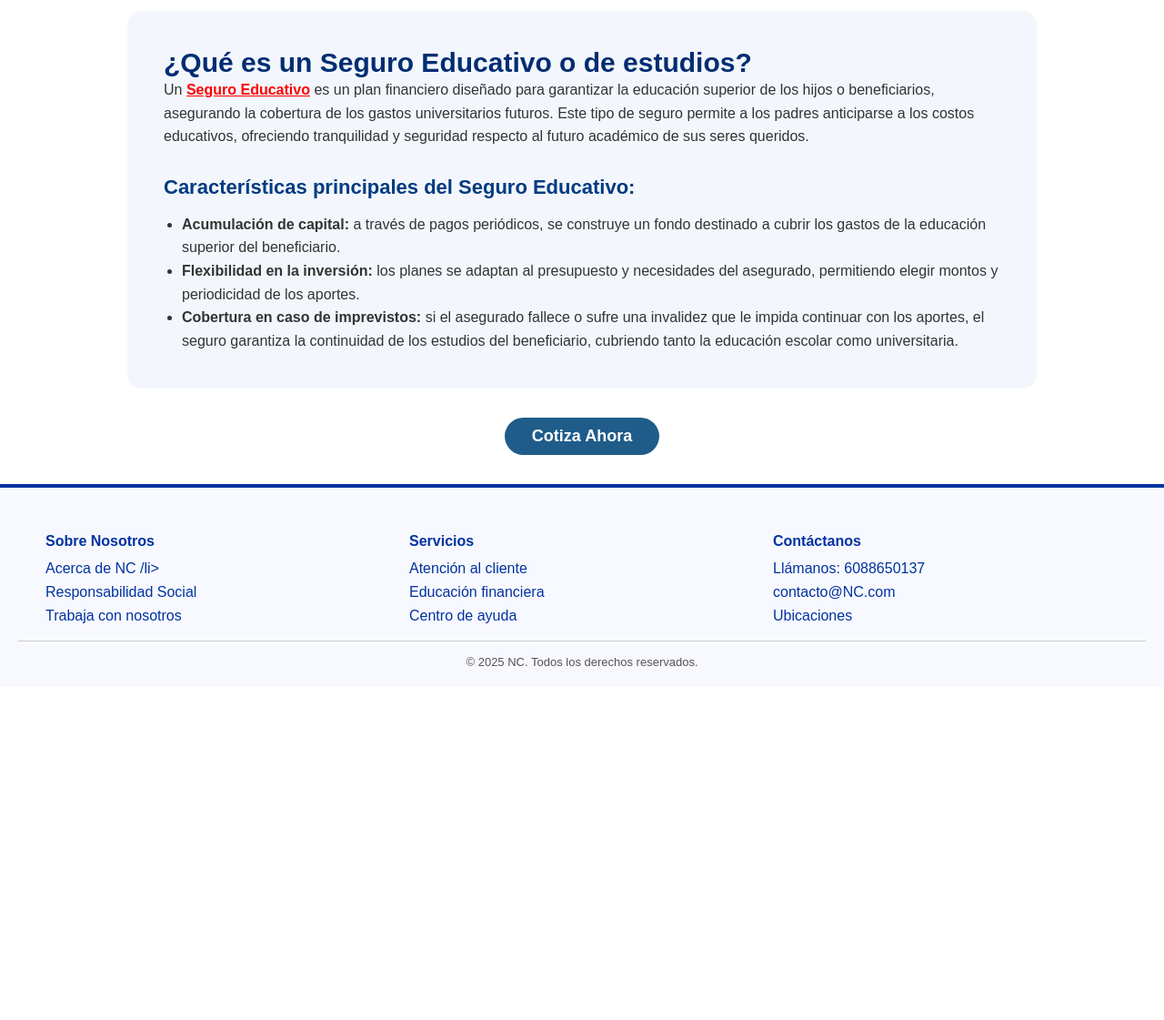
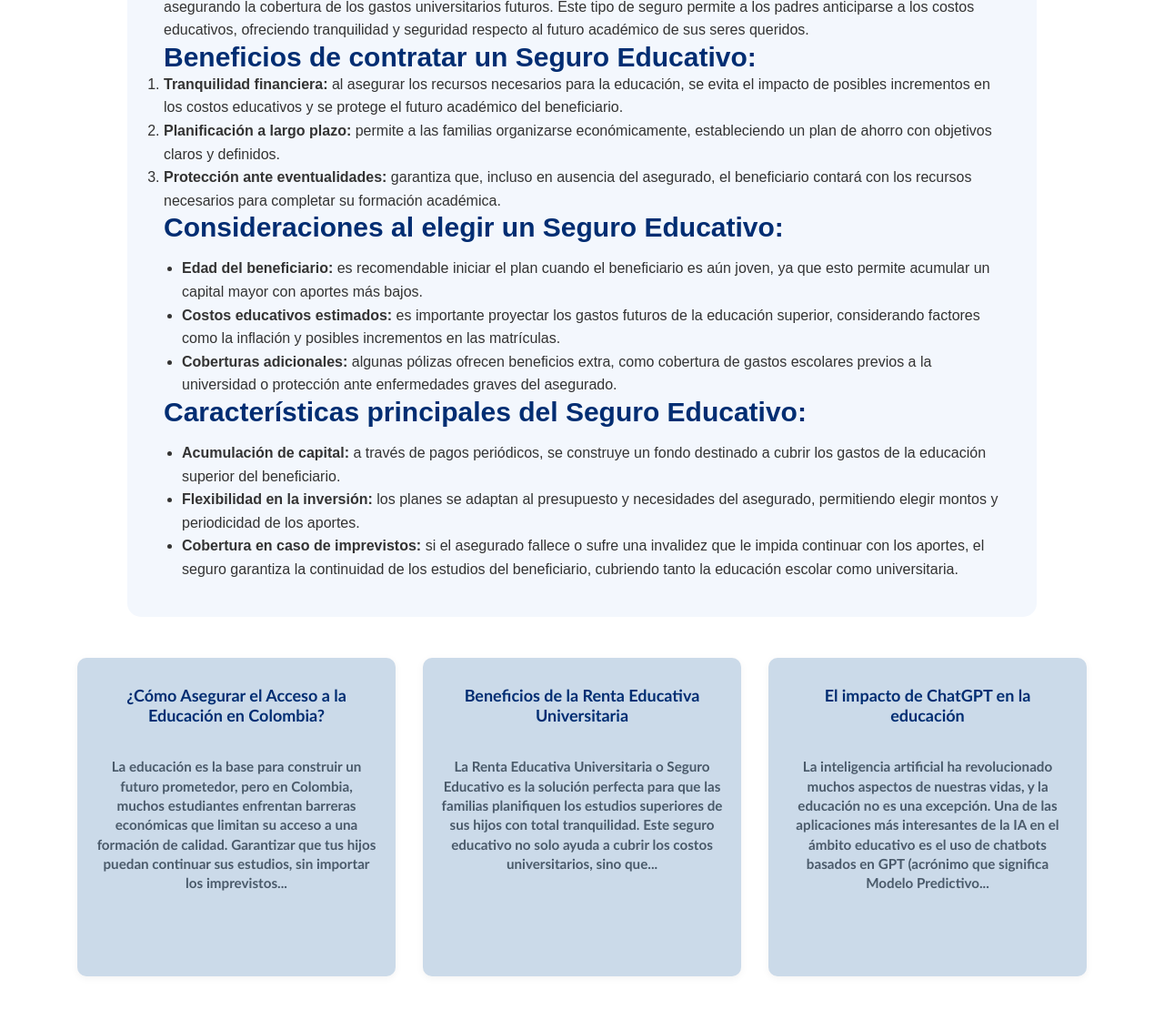
Before and after one commit to Maria200-cre/NC-seguros, a plain HTML site: page seguro_educacion.html in a window 1280 px wide. Shown: the part 841-1962 px from the top of the page at 91% size. Before the commit the page ends 1596 px from the top, so only its background shows below. Drawn offline with Linux system fonts and the light colour scheme.

Commit message:
corregi el espaciado de las tarjetas

```diff
--- a/seguro_educacion.css
+++ b/seguro_educacion.css
@@ -152,3 +152,42 @@ body {
       display: flex;
       gap: 15px;
     }
+
+  .cards-educacion {
+  display: flex;
+  justify-content: space-around;
+  gap: 20px;
+  padding: 40px;
+  max-width: 1200px;
+  margin: auto;
+  flex-wrap: wrap;
+}
+
+.card {
+  background-color: #ffffff;
+  border-radius: 12px;
+  box-shadow: 0 4px 10px rgba(0, 0, 0, 0.1);
+  width: 500px !important;
+  max-width: 350px;
+  padding: 20px;
+  transition: transform 0.3s;
+  display: flex;
+  flex-direction: column;
+  gap: 15px;
+}
+
+.card h4 {
+  font-size: 18px;
+  color: #002d72;
+  margin: 0;
+}
+
+.card p {
+  font-size: 14px;
+  color: #444;
+  line-height: 1.5;
+}
+
+.card:hover {
+  transform: translateY(-5px);
+}
--- a/seguro_educacion.html
+++ b/seguro_educacion.html
@@ -4,8 +4,8 @@
     <meta charset="UTF-8">
     <meta name="viewport" content="width=device-width, initial-scale=1.0">
     <link rel="stylesheet" href="NC.css">
-    <link rel="stylesheet" href="seguro_vida.css">
     <link rel="stylesheet" href="seguro_educacion.css">
+     <link rel="stylesheet" href="seguro_vida.css">
     <title>Document</title>
 </head>
 <body>
@@ -48,14 +48,49 @@
       Un <span class="destacado">Seguro Educativo</span> es un plan financiero diseñado para garantizar la educación superior de los hijos o beneficiarios, asegurando la cobertura de los gastos universitarios futuros. Este tipo de seguro permite a los padres anticiparse a los costos educativos, ofreciendo tranquilidad y seguridad respecto al futuro académico de sus seres queridos.
     </p>
 
-    <h3>Características principales del Seguro Educativo:</h3>
+    <section class="info-beneficios">
+  <h2>Beneficios de contratar un Seguro Educativo:</h2>
+  <ol>
+    <li><strong>Tranquilidad financiera:</strong> al asegurar los recursos necesarios para la educación, se evita el impacto de posibles incrementos en los costos educativos y se protege el futuro académico del beneficiario.</li>
+    <li><strong>Planificación a largo plazo:</strong> permite a las familias organizarse económicamente, estableciendo un plan de ahorro con objetivos claros y definidos.</li>
+    <li><strong>Protección ante eventualidades:</strong> garantiza que, incluso en ausencia del asegurado, el beneficiario contará con los recursos necesarios para completar su formación académica.</li>
+  </ol>
+
+  <h2>Consideraciones al elegir un Seguro Educativo:</h2>
+  <ul>
+    <li><strong>Edad del beneficiario:</strong> es recomendable iniciar el plan cuando el beneficiario es aún joven, ya que esto permite acumular un capital mayor con aportes más bajos.</li>
+    <li><strong>Costos educativos estimados:</strong> es importante proyectar los gastos futuros de la educación superior, considerando factores como la inflación y posibles incrementos en las matrículas.</li>
+    <li><strong>Coberturas adicionales:</strong> algunas pólizas ofrecen beneficios extra, como cobertura de gastos escolares previos a la universidad o protección ante enfermedades graves del asegurado.</li>
+  </ul>
+   <h2>Características principales del Seguro Educativo:</h3>
     <ul>
       <li><strong>Acumulación de capital:</strong> a través de pagos periódicos, se construye un fondo destinado a cubrir los gastos de la educación superior del beneficiario.</li>
       <li><strong>Flexibilidad en la inversión:</strong> los planes se adaptan al presupuesto y necesidades del asegurado, permitiendo elegir montos y periodicidad de los aportes.</li>
       <li><strong>Cobertura en caso de imprevistos:</strong> si el asegurado fallece o sufre una invalidez que le impida continuar con los aportes, el seguro garantiza la continuidad de los estudios del beneficiario, cubriendo tanto la educación escolar como universitaria.</li>
     </ul>
+</section>
 
   </section>
+
+  <section class="cards-educacion">
+  <div class="card">
+
+    <h4>¿Cómo Asegurar el Acceso a la Educación en Colombia?</h4>
+    <p>La educación es la base para construir un futuro prometedor, pero en Colombia, muchos estudiantes enfrentan barreras económicas que limitan su acceso a una formación de calidad. Garantizar que tus hijos puedan continuar sus estudios, sin importar los imprevistos...</p>
+  </div>
+
+  <div class="card">
+
+    <h4>Beneficios de la Renta Educativa Universitaria</h4>
+    <p>La Renta Educativa Universitaria o Seguro Educativo es la solución perfecta para que las familias planifiquen los estudios superiores de sus hijos con total tranquilidad. Este seguro educativo no solo ayuda a cubrir los costos universitarios, sino que...</p>
+  </div>
+
+  <div class="card">
+
+    <h4>El impacto de ChatGPT en la educación</h4>
+    <p>La inteligencia artificial ha revolucionado muchos aspectos de nuestras vidas, y la educación no es una excepción. Una de las aplicaciones más interesantes de la IA en el ámbito educativo es el uso de chatbots basados en GPT (acrónimo que significa Modelo Predictivo...</p>
+  </div>
+</section>
 
 
   <div class="cotizar">
```
Also changed, not shown: poliza_responsabilidad.css (+12 -0 lines), poliza_responsabilidad.html (+12 -6 lines).
